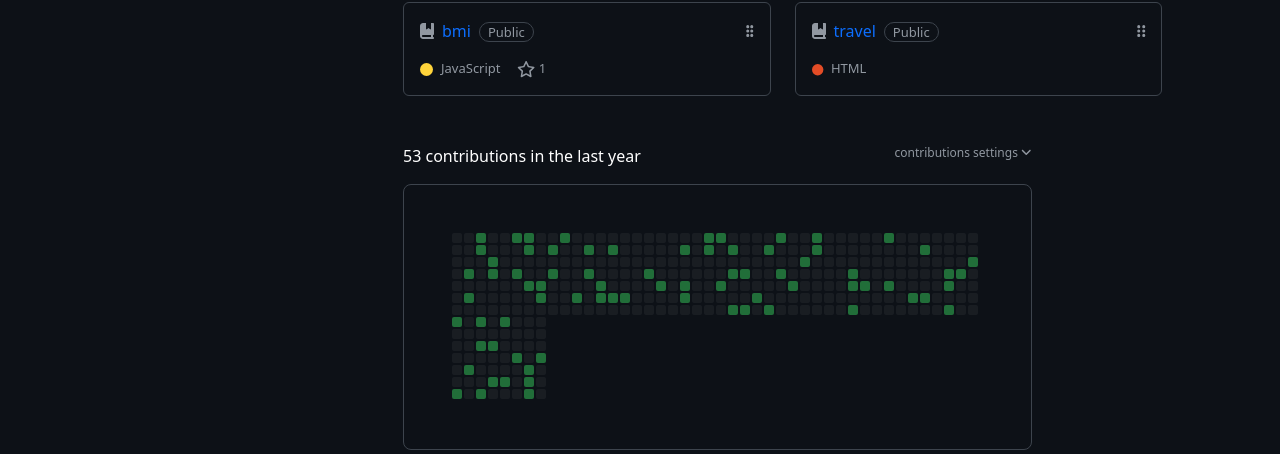
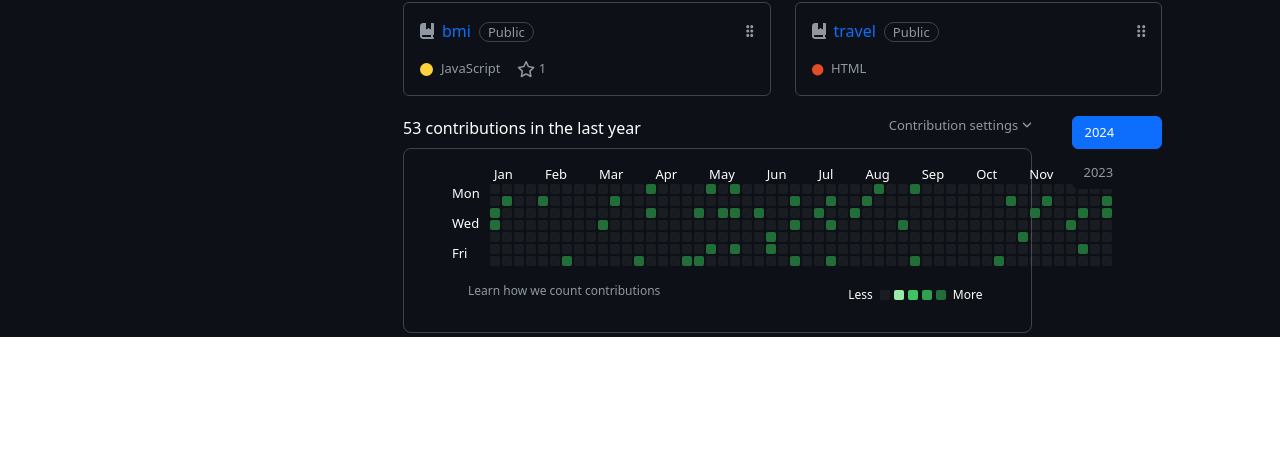
Before and after one commit to RENJITHPS10/github_profile, a React (Vite) app: page / in a window 1280 px wide. Shown: the part 2602-3056 px from the top of the page. After the commit the page ends 2939 px from the top, so only its background shows below. Built offline with nearby package versions, Linux system fonts and the light colour scheme.

Commit message:
changes updated

```diff
--- a/src/App.css
+++ b/src/App.css
@@ -56,17 +56,6 @@
   height: 4px;
   background-color: #ffffff;
 }
-.contribution-grid {
-    display: flex;
-    flex-direction: row;
-}
-
-.week {
-    display: flex;
-    flex-direction: column;
-    margin-right: 2px;
-}
-
 .day {
     width: 10px;
     height: 10px;
--- a/src/components/Contributions.jsx
+++ b/src/components/Contributions.jsx
@@ -1,52 +1,107 @@
-import { faAngleDown } from '@fortawesome/free-solid-svg-icons'
+import React from 'react';
+import { Button, Col, Row } from 'react-bootstrap';
 import { FontAwesomeIcon } from '@fortawesome/react-fontawesome';
-import React from 'react'
-import { Col, Row, Table } from 'react-bootstrap'
+import { faAngleDown } from '@fortawesome/free-solid-svg-icons';
 
 function Contributions() {
-    const contributions = Array.from({ length: 52 }, () => Array.from({ length: 7 }, () => Math.floor(Math.random() * 5)));
+    // Create an array of contributions (52 weeks, 7 days per week)
+    const contributions = Array.from({ length: 52 }, () => Array.from({ length: 7 }, () => Math.floor(Math.random() * 6)));
 
+    // Simple function to determine the color based on the contribution value
     const getColor = (contribution) => {
-        switch (contribution) {
-            case 0: return 'rgb(255 255 255 / 5%)'; // No contribution
-            case 1: return 'rgb(255 255 255 / 5%)';
-            case 2: return 'rgb(255 255 255 / 5%)';
-            case 3: return 'rgb(255 255 255 / 5%)';
-            case 4: return '#216e39'; // Maximum contribution
-            default: return '#ebedf0';
+        if (contribution > 0) {
+            return 'rgb(255 255 255 / 5%)'; // No contribution
+        } else {
+            return '#216e39'; // Max contribution
         }
     };
 
+    // Basic arrays to store months and days of the week
+    const months = ['Jan', 'Feb', 'Mar', 'Apr', 'May', 'Jun', 'Jul', 'Aug', 'Sep', 'Oct', 'Nov', 'Dec'];
+    const daysOfWeek = ['Mon', 'Wed', 'Fri'];
+
     return (
-        <>
-            <Row className='mt-5'>
-                <Col md={10}>
-                    <div className='d-flex justify-content-between'>
-                        <p>53 contributions in the last year</p>
-                        <p className='text-warning' style={{ fontSize: "12px" }}>contributions settings <FontAwesomeIcon icon={faAngleDown} /></p>
+        <div style={{ marginTop: '20px' }}>
+
+            <Row>
+
+                <Col md={10}  >
+                    <div className='d-flex justify-content-between mb-2 '>
+                        <p className='m-0'>53 contributions in the last year</p>
+                        <p className='m-0 text-warning' style={{ fontSize: "13px" }}>Contribution settings <FontAwesomeIcon icon={faAngleDown} className='fa-sm' /></p>
                     </div>
-                    <div className='rounded-3 border border-secondary'>
-                        <div className="contribution-grid  p-5  flex-wrap">
+                    <div className='border border-secondary rounded-3  px-5 py-3'>
+
+                        <div>
+                            {/* Display months */}
+                            <div style={{ display: 'flex', marginLeft: "10px" }}>
+                                {months.map((month, index) => (
+                                    <div key={index} style={{ fontSize: "13px", marginLeft: '32px' }}>{month}</div>
+                                ))}
+                            </div>
+
+                            {/* Display the grid */}
+                            <div style={{ display: 'flex', marginTop: '10px' }} className='m-0'>
+                                {/* Display days of the week (Mon, Wed, Fri) on the left */}
+                                <div style={{ marginRight: '10px' }}>
+                                    {daysOfWeek.map((day, index) => (
+                                        <div key={index} style={{ height: '20px', marginBottom: '10px', fontSize: "13px" }}>{day}</div>
+                                    ))}
+                                </div>
+
+                                {/* Display contribution grid */}
                                 {contributions.map((week, weekIndex) => (
-                                <div key={weekIndex} className="week">
+                                    <div key={weekIndex} style={{ marginRight: '2px' }}>
                                         {week.map((contribution, dayIndex) => (
                                             <div
                                                 key={dayIndex}
-                                            className="day"
-                                            style={{ backgroundColor: getColor(contribution) }}
+                                                style={{
+                                                    width: '10px',
+                                                    height: '10px',
+                                                    backgroundColor: getColor(contribution),
+                                                    marginBottom: '2px',
+                                                    borderRadius: '2px'
+                                                }}
                                             ></div>
                                         ))}
                                     </div>
                                 ))}
                             </div>
 
+                            {/* Display contribution legend */}
+                            <div className='d-flex justify-content-between align-items-center '>
+                                <p style={{ fontSize: "12px" }} className='text-warning ms-3 mt-2 '>Learn how we count contributions</p>
+                                <div className='d-flex align-items-center'>
+                                    <span style={{ fontSize: '12px', marginRight: '5px' }}>Less</span>
+                                    <div className='d-flex'>
+                                        <div style={{ width: '10px', height: '10px', backgroundColor: 'rgb(255 255 255 / 5%)', margin: '0 2px', borderRadius: '2px' }}></div>
+                                        <div style={{ width: '10px', height: '10px', backgroundColor: '#9be9a8', margin: '0 2px', borderRadius: '2px' }}></div>
+                                        <div style={{ width: '10px', height: '10px', backgroundColor: '#40c463', margin: '0 2px', borderRadius: '2px' }}></div>
+                                        <div style={{ width: '10px', height: '10px', backgroundColor: '#30a14e', margin: '0 2px', borderRadius: '2px' }}></div>
+                                        <div style={{ width: '10px', height: '10px', backgroundColor: '#216e39', margin: '0 2px', borderRadius: '2px' }}></div>
+                                    </div>
+                                    <span style={{ fontSize: '12px', marginLeft: '5px' }}>More</span>
+                                </div>
+                            </div>
+                        </div>
                     </div>
                 </Col>
-                <Col md={2}></Col>
+                <Col md={2}>
+                    <div className='flex-wrap d-flex'>
+                        <Button variant='primary' className=' text-start w-100 ms-3' style={{ fontSize: "13px" }}>
+                            2024
+                        </Button>
+                    </div>
+                    <div className='flex-wrap d-flex mt-2'>
+                        <Button className=' text-start w-100 ms-3 border-0 text-warning' style={{ fontSize: "13px", backgroundColor: "#0d1117" }}>
+                            2023
+                        </Button>
+                    </div>
+
+                </Col>
             </Row>
-
-        </>
-    )
+        </div>
+    );
 }
 
-export default Contributions
+export default Contributions;
```
Lines whose indentation alone changed are shown as unchanged.
